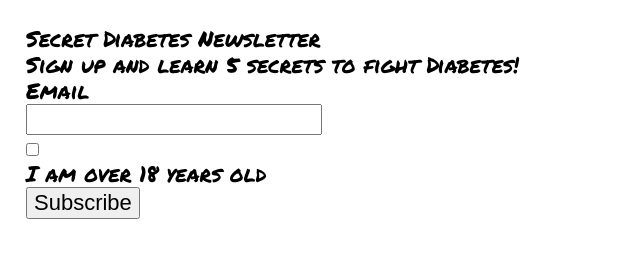
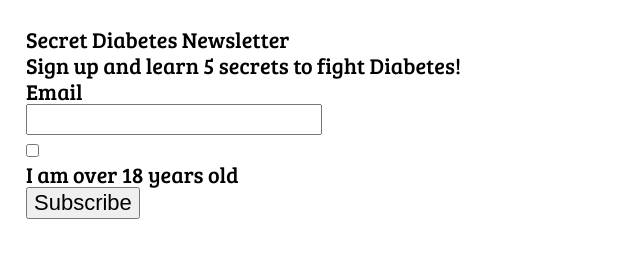
Before and after one commit to melliott3-org/lab3, a plain HTML site: page index.html in a window 1280 px wide. Shown: the whole page, without its empty margins (0-640 px from the left). Drawn offline with nearby package versions, Linux system fonts and the light colour scheme.

Commit message:
Update screen.css
added the fonts to the body tag!

```diff
--- a/css/screen.css
+++ b/css/screen.css
@@ -207,9 +207,15 @@ label {
 
 
 body {
-font-family: "Permanent Marker", cursive;
-  font-weight: 400;
-  font-style: normal;
+   font-family: "Permanent Marker", cursive;
+  	font-weight: 400;
+ 	font-style: normal;
+	font-family: "Poppins", sans-serif;
+  	font-weight: 400;
+  	font-style: normal;
+	font-family: "Bree Serif", serif;
+  	font-weight: 400;
+  	font-style: normal;
 }
 
 /* ===== STATE STYLES ======= */
```
